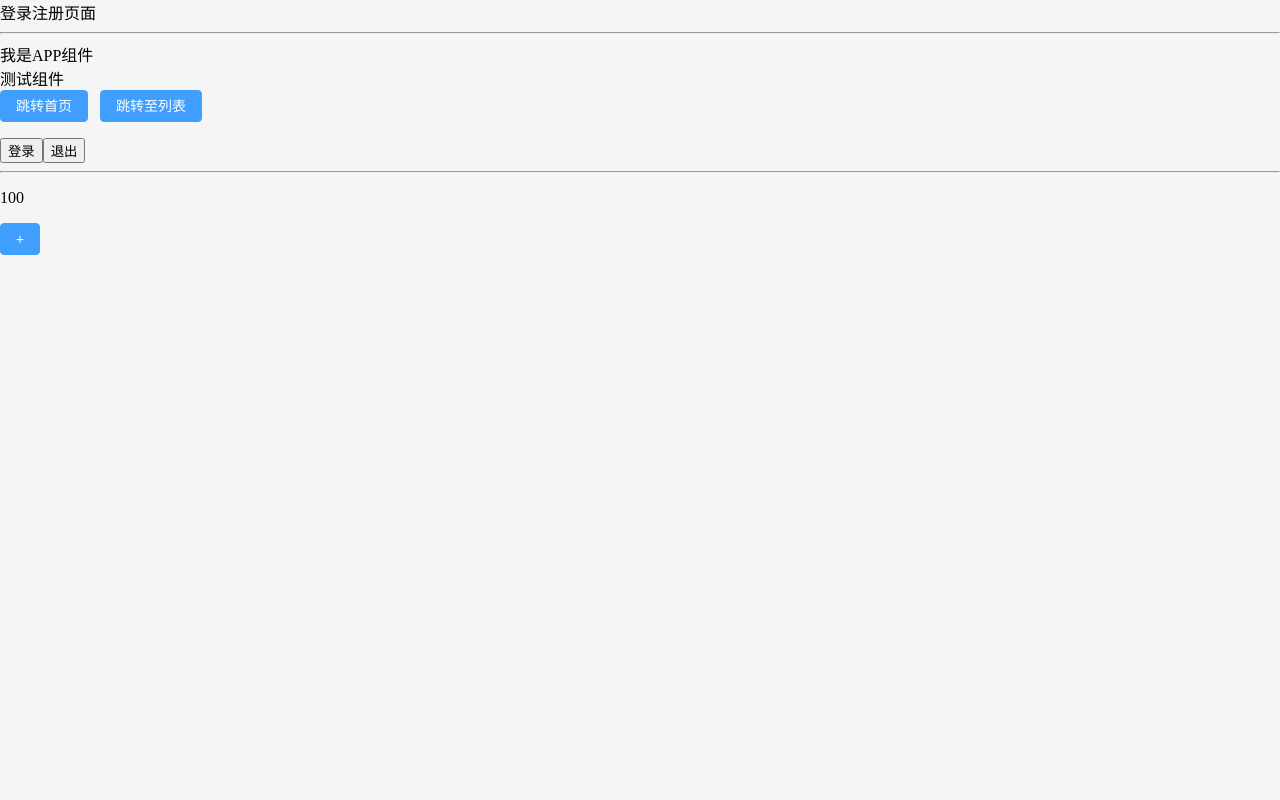
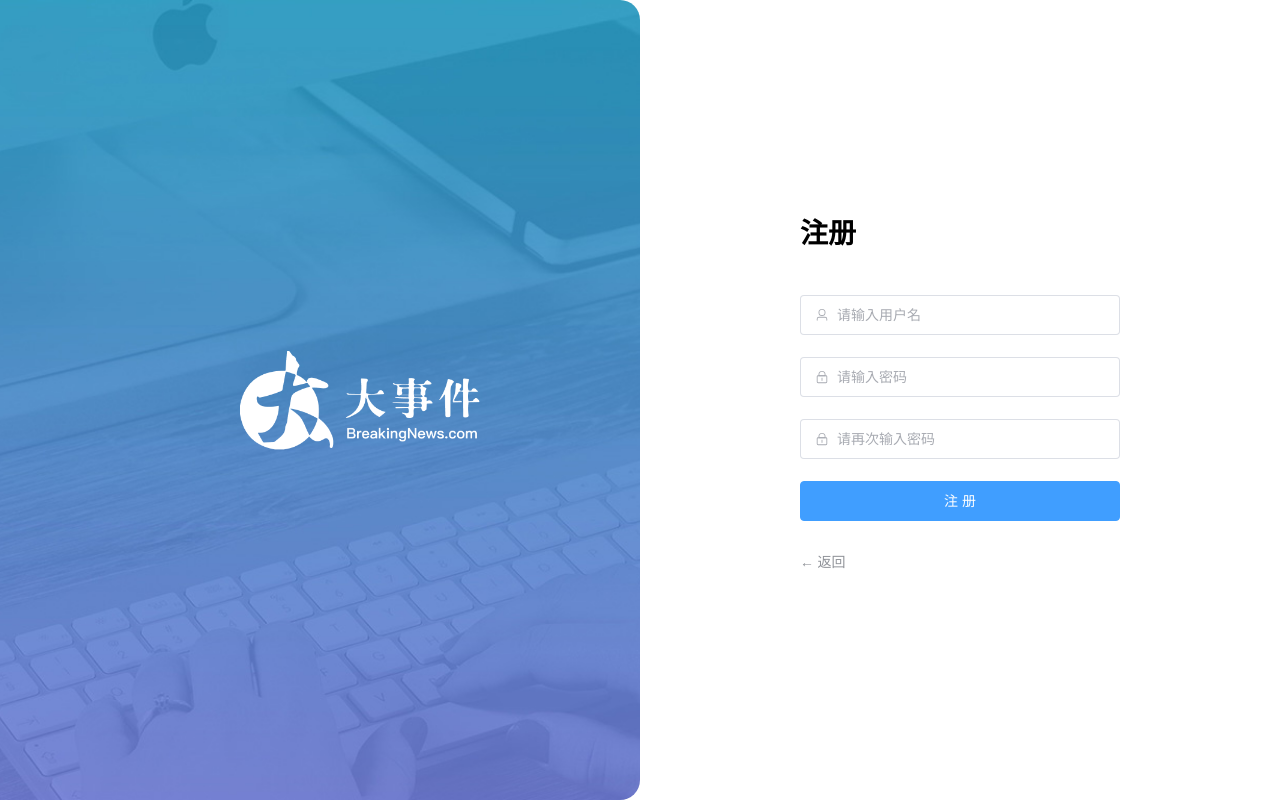
Before and after one commit to liao-zhe/big-event, a Vue app: page /login in a window 1280 px wide. Built offline with nearby package versions, Linux system fonts and the light colour scheme.

Commit message:
登录注册表单校验完成

```diff
--- a/package.json
+++ b/package.json
@@ -12,6 +12,7 @@
     "lint-staged": "lint-staged"
   },
   "dependencies": {
+    "@element-plus/icons-vue": "^2.1.0",
     "axios": "^1.6.0",
     "element-plus": "^2.4.2",
     "pinia": "^2.1.7",
--- a/src/App.vue
+++ b/src/App.vue
@@ -1,45 +1,7 @@
-<script setup>
-import { useRouter, useRoute } from 'vue-router'
-import { useUserStore, useCountStore } from '@/stores/index'
-import { storeToRefs } from 'pinia'
-import { onMounted } from 'vue'
-
-// 获取路由对象 router useRouter
-// 获取路由参数 route useRoute
-const router = useRouter()
-const route = useRoute()
-console.log(router, route)
-const goList = () => {
-  router.push('/list')
-}
-const userStore = useUserStore()
-const { token } = storeToRefs(userStore)
-const { setToken, removeToken } = userStore
-
-const useCount = useCountStore()
-const { count } = storeToRefs(useCount)
-const { increment } = useCount
-
-onMounted(() => {})
-</script>
+<script setup></script>
 
 <template>
   <router-view></router-view>
-
-  <hr />
-  <div>我是APP组件</div>
-  <!-- 因为使用了element plus 所以components下的组件会自动注册-->
-  <test-com></test-com>
-  <el-button type="primary" @click="$router.push('/home')">跳转首页</el-button>
-  <el-button type="primary" @click="goList()">跳转至列表</el-button>
-
-  <p>{{ token }}</p>
-  <button @click="setToken('tokenkey')">登录</button
-  ><button @click="removeToken()">退出</button>
-
-  <hr />
-  <p>{{ count }}</p>
-  <el-button type="primary" @click="increment()">+</el-button>
 </template>
 
 <style></style>
--- a/src/views/login/LoginPage.vue
+++ b/src/views/login/LoginPage.vue
@@ -1 +1,178 @@
-<template>登录注册页面</template>
+<script setup>
+import { ref } from 'vue'
+import { User, Lock } from '@element-plus/icons-vue'
+const isRegister = ref(true)
+const formModel = ref({
+  username: '',
+  password: '',
+  repassword: ''
+})
+//整个表单的校验规则
+//1.非空校验required:true message消息提示，trigger触发校验的时机blur change
+//2.长度校验min:xx,max:xx
+//3.正则校验pattern:正则规则
+const rules = {
+  username: [
+    { required: true, message: '请输入用户名', trigger: 'blur' },
+    { min: 3, max: 5, message: '长度在3-5个字符', trigger: 'blur' }
+  ],
+  password: [
+    { required: true, message: '请输入密码', trigger: 'blur' },
+    {
+      // 最少6位，包括至少1个大写字母，1个小写字母，1个数字，1个特殊字符
+      pattern:
+        /^\S*(?=\S{6,})(?=\S*\d)(?=\S*[A-Z])(?=\S*[a-z])(?=\S*[!@#$%^&*? ])\S*$/,
+      message: '包括至少1个大写字母，1个小写字母，1个数字，1个特殊字符',
+      trigger: 'blur'
+    }
+  ],
+  repassword: [
+    { required: true, message: '请输入密码', trigger: 'blur' },
+    {
+      // 最少6位，包括至少1个大写字母，1个小写字母，1个数字，1个特殊字符
+      pattern:
+        /^\S*(?=\S{6,})(?=\S*\d)(?=\S*[A-Z])(?=\S*[a-z])(?=\S*[!@#$%^&*? ])\S*$/,
+      message: '包括至少1个大写字母，1个小写字母，1个数字，1个特殊字符',
+      trigger: 'blur'
+    },
+    {
+      validator: (rule, value, callback) => {
+        if (value !== formModel.value.password) {
+          callback(new Error('两次输入密码不一致'))
+        } else {
+          callback()
+        }
+      },
+      trigger: 'blur'
+    }
+  ]
+}
+const form = ref()
+// 注册校验,拿到表单中的validate
+const register = () => {
+  form.value.validate()
+}
+</script>
+
+<template>
+  <el-row class="login-page">
+    <el-col :span="12" class="bg"></el-col>
+    <el-col :span="6" :offset="3" class="form">
+      <!--autocomplete="off" 这将禁用自动完成功能，以确保用户需要手动输入用户名，而不会自动填充以前存储的用户名。 -->
+      <!-- 注册 -->
+      <el-form
+        :rules="rules"
+        :model="formModel"
+        ref="form"
+        size="large"
+        autocomplete="off"
+        v-if="isRegister"
+      >
+        <el-form-item>
+          <h1>注册</h1>
+        </el-form-item>
+        <el-form-item prop="username">
+          <el-input
+            v-model="formModel.username"
+            :prefix-icon="User"
+            placeholder="请输入用户名"
+          ></el-input>
+        </el-form-item>
+        <el-form-item prop="password">
+          <el-input
+            v-model="formModel.password"
+            :prefix-icon="Lock"
+            type="password"
+            placeholder="请输入密码"
+          ></el-input>
+        </el-form-item>
+        <el-form-item prop="repassword">
+          <el-input
+            v-model="formModel.repassword"
+            :prefix-icon="Lock"
+            type="password"
+            placeholder="请再次输入密码"
+          ></el-input>
+        </el-form-item>
+        <el-form-item>
+          <el-button
+            class="button"
+            type="primary"
+            @click="register"
+            auto-insert-space
+          >
+            注册
+          </el-button>
+        </el-form-item>
+        <el-form-item class="flex">
+          <el-link type="info" :underline="false" @click="isRegister = false">
+            ← 返回
+          </el-link>
+        </el-form-item>
+      </el-form>
+      <!-- 登录 -->
+      <el-form ref="form" size="large" autocomplete="off" v-else>
+        <el-form-item>
+          <h1>登录</h1>
+        </el-form-item>
+        <el-form-item>
+          <el-input :prefix-icon="User" placeholder="请输入用户名"></el-input>
+        </el-form-item>
+        <el-form-item>
+          <el-input
+            name="password"
+            :prefix-icon="Lock"
+            type="password"
+            placeholder="请输入密码"
+          ></el-input>
+        </el-form-item>
+        <el-form-item class="flex">
+          <div class="flex">
+            <el-checkbox>记住我</el-checkbox>
+            <el-link type="primary" :underline="false">忘记密码？</el-link>
+          </div>
+        </el-form-item>
+        <el-form-item>
+          <el-button class="button" type="primary" auto-insert-space
+            >登录</el-button
+          >
+        </el-form-item>
+        <el-form-item class="flex">
+          <el-link type="info" :underline="false" @click="isRegister = true">
+            注册 →
+          </el-link>
+        </el-form-item>
+      </el-form>
+    </el-col>
+  </el-row>
+</template>
+
+<style lang="scss" scoped>
+.login-page {
+  height: 100vh;
+  background-color: #fff;
+  .bg {
+    background:
+      url('@/assets/logo2.png') no-repeat 60% center / 240px auto,
+      url('@/assets/login_bg.jpg') no-repeat center / cover;
+    border-radius: 0 20px 20px 0;
+  }
+  .form {
+    display: flex;
+    flex-direction: column;
+    justify-content: center;
+    user-select: none;
+    .title {
+      margin: 0 auto;
+    }
+    .button {
+      width: 100%;
+    }
+    .flex {
+      width: 100%;
+      display: flex;
+      justify-content: space-between;
+    }
+  }
+}
+</style>
```
Also changed, not shown: 1 other file (tests, documents, lock files or other folders).
